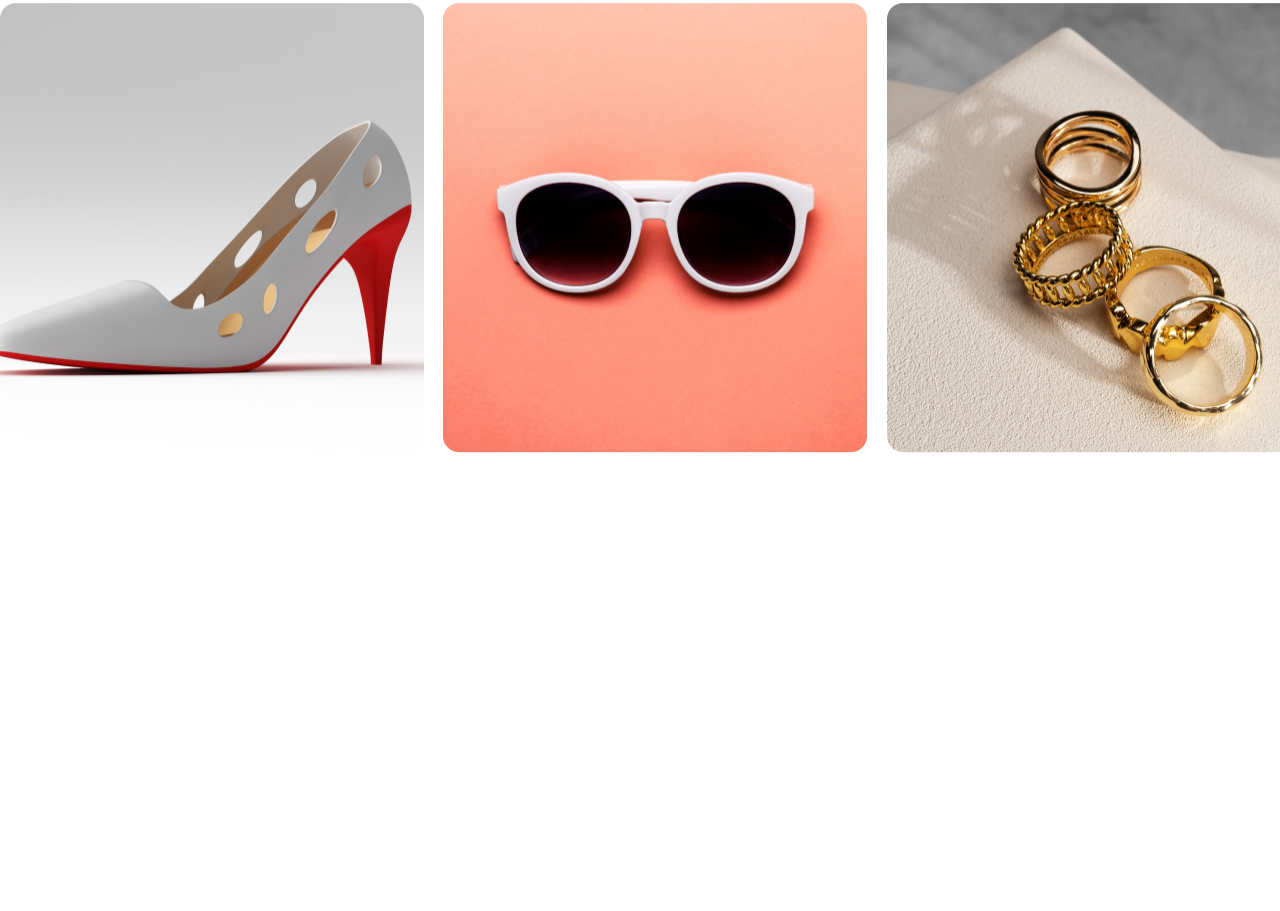
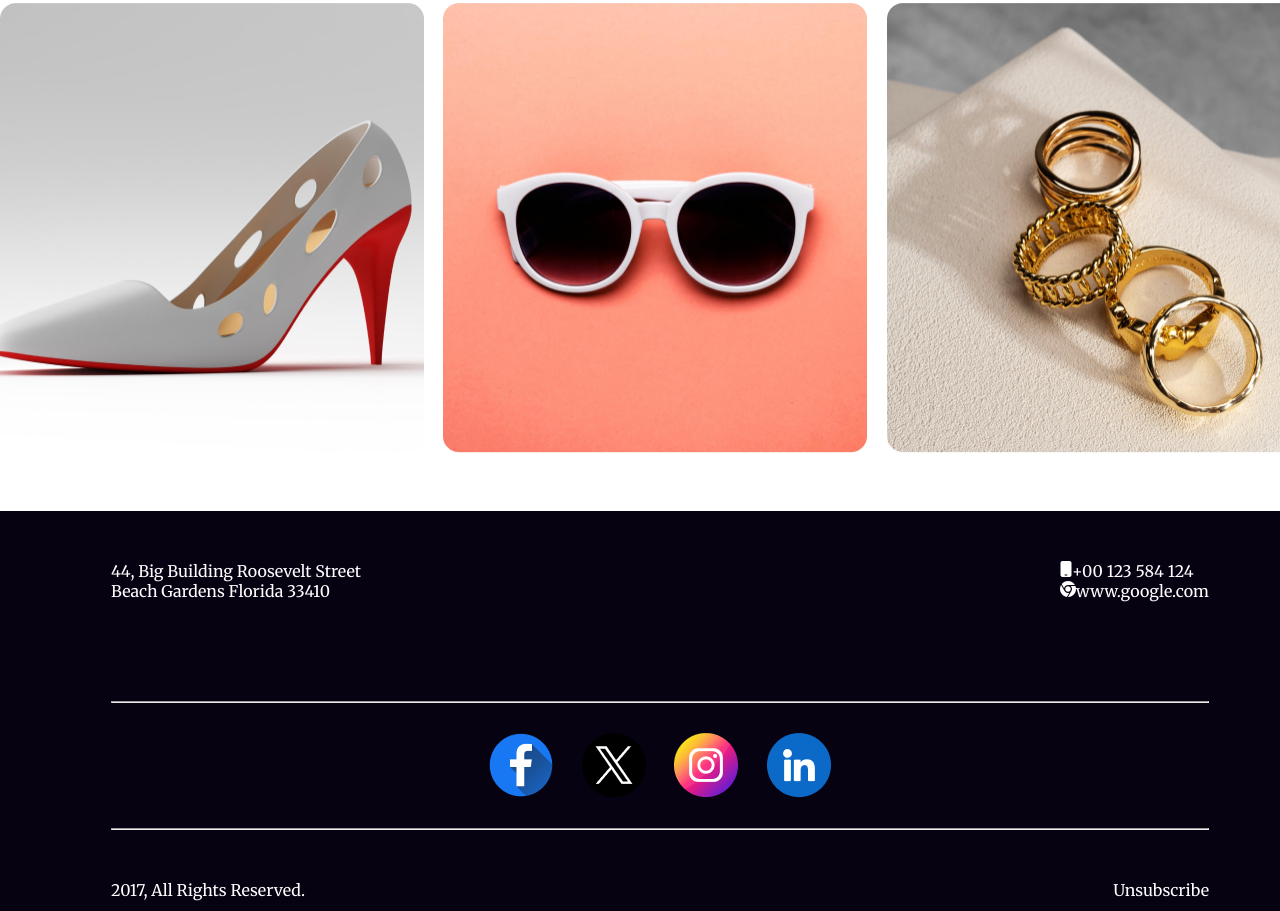
Before and after one commit to ahasan-ullah/B9-A1-Solution-PH, a plain HTML site: page index.html in a window 1280 px wide. Shown: the part 4036-4947 px from the top of the page. Before the commit the page ends 4547 px from the top, so only its background shows below. Drawn offline with Linux system fonts and the light colour scheme.

Commit message:
footer added

```diff
--- a/index.html
+++ b/index.html
@@ -6,6 +6,12 @@
   <link rel="preconnect" href="https://fonts.googleapis.com">
   <link rel="preconnect" href="https://fonts.gstatic.com" crossorigin>
   <link href="https://fonts.googleapis.com/css2?family=Merriweather:ital,wght@0,300;0,400;0,700;0,900;1,300;1,400;1,700;1,900&display=swap" rel="stylesheet">
+  <link rel="stylesheet"
+  href="https://cdnjs.cloudflare.com/ajax/libs/font-awesome/6.5.2/css/all.min.css"
+  integrity="sha512-SnH5WK+bZxgPHs44uWIX+LLJAJ9/2PkPKZ5QiAj6Ta86w+fsb2TkcmfRyVX3pBnMFcV7oQPJkl9QevSCWr3W6A=="
+  crossorigin="anonymous"
+  referrerpolicy="no-referrer" />
+
   <link rel="stylesheet" href="style/style.css">
   <title>New Year</title>
 </head>
@@ -90,6 +96,37 @@
     </section>
   </main>
 
-  <footer></footer>
+  <footer class="footer-container">
+    <div class="footer-first-section">
+      <div>
+        <p>
+          44, Big Building Roosevelt Street <br />
+          Beach Gardens Florida 33410
+        </p>
+      </div>
+      <div>
+        <span class="contact">
+          <i class="fa-solid fa-mobile"></i>
+          <p>+00 123 584 124</p>
+        </span>
+        <span class="contact">
+          <i class="fa-brands fa-chrome"></i>
+          <p>www.google.com</p>
+        </span>
+      </div>
+    </div>
+    <hr class="hr" />
+    <div class="social-icons">
+      <img src="./icons/Facebook.png" alt="" />
+      <img src="icons/Twitter.png" alt="" />
+      <img src="icons/Instagram.png" alt="" />
+      <img src="icons/Linkedin.png" alt="" />
+    </div>
+    <hr class="hr1" />
+    <div class="footer-end-text">
+      <p>2017, All Rights Reserved.</p>
+      <p>Unsubscribe</p>
+    </div>
+  </footer>
 </body>
 </html>
--- a/style/style.css
+++ b/style/style.css
@@ -224,6 +224,7 @@ body{
   margin: 0 auto;
   margin-top: 120px;
 }
+
 .portfolio-text-content h5 {
   color: rgb(255, 0, 0);
   font-family: Inter;
@@ -231,6 +232,7 @@ body{
   font-weight: 500;
   margin-bottom: 4px;
 }
+
 .portfolio-text-content h2 {
   color: rgb(7, 2, 17);
   font-family: Merriweather;
@@ -238,6 +240,7 @@ body{
   font-weight: 900;
   margin-bottom: 4px;
 }
+
 .portfolio-text-content p {
   color: rgba(7, 2, 17, 0.6);
   font-family: Inter;
@@ -245,16 +248,70 @@ body{
   font-weight: 400;
   margin-bottom: 50px;
 }
+
 .item {
   width: 424px;
   height: 450px;
 }
+
 .portfolio-items {
   display: grid;
   grid-template-columns: repeat(3, 1fr);
   gap: 10px;
 }
+
 .item img {
   width: 100%;
   height: 100%;
 }
+
+.footer-container {
+  width: 1320px;
+  height: 400px;
+  background-color: rgb(7, 2, 17);
+  margin: 0 auto;
+  padding: 50px;
+}
+
+.contact {
+  display: flex;
+  color: #ffffff;
+}
+
+.footer-first-section {
+  display: flex;
+  color: white;
+  width: 90%;
+  margin: 0 auto;
+  justify-content: space-between;
+  margin-bottom: 100px;
+}
+
+.hr {
+  width: 90%;
+  margin: 0 auto;
+}
+
+.social-icons {
+  width: 400px;
+  margin: 0 auto;
+  margin-top: 30px;
+  margin-bottom: 30px;
+  display: flex;
+  justify-content: space-evenly;
+}
+
+.footer-end-text {
+  width: 90%;
+  margin: 0 auto;
+  display: flex;
+  color: white;
+  height: 30px;
+  margin-top: 50px;
+  justify-content: space-between;
+}
+
+.hr1 {
+  width: 90%;
+  margin: 0 auto;
+}
```
